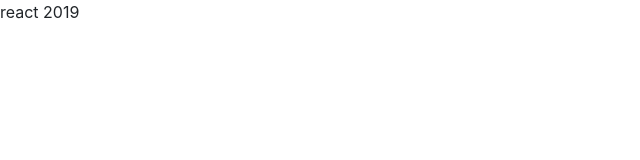
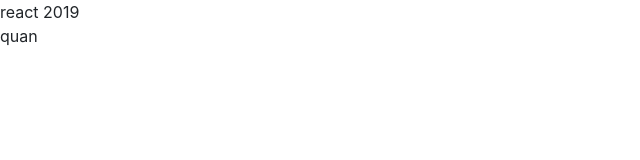
Before and after one commit to quan93/react2019, a plain HTML site: page index.html in a window 1280 px wide. Shown: the full height of the page, 0-640 px from the left. Drawn offline with nearby package versions, Linux system fonts and the light colour scheme.

Commit message:
Update index.html

```diff
--- a/index.html
+++ b/index.html
@@ -11,6 +11,7 @@
   </head>
   <body>
       <div>react 2019</div>
+    <div>quan</div>
     <!-- Optional JavaScript -->
     <!-- jQuery first, then Popper.js, then Bootstrap JS -->
     <script src="https://code.jquery.com/jquery-3.3.1.slim.min.js" integrity="sha384-q8i/X+965DzO0rT7abK41JStQIAqVgRVzpbzo5smXKp4YfRvH+8abtTE1Pi6jizo" crossorigin="anonymous"></script>
```
